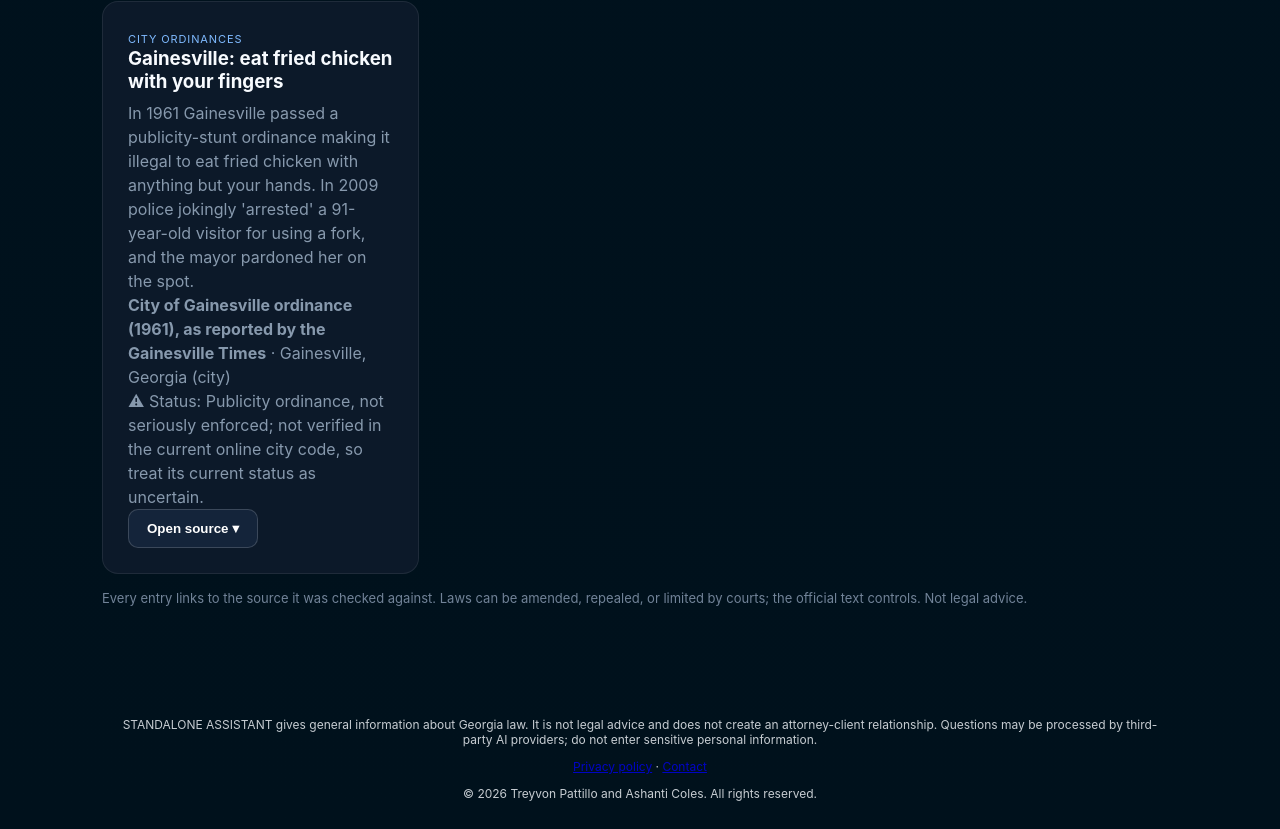
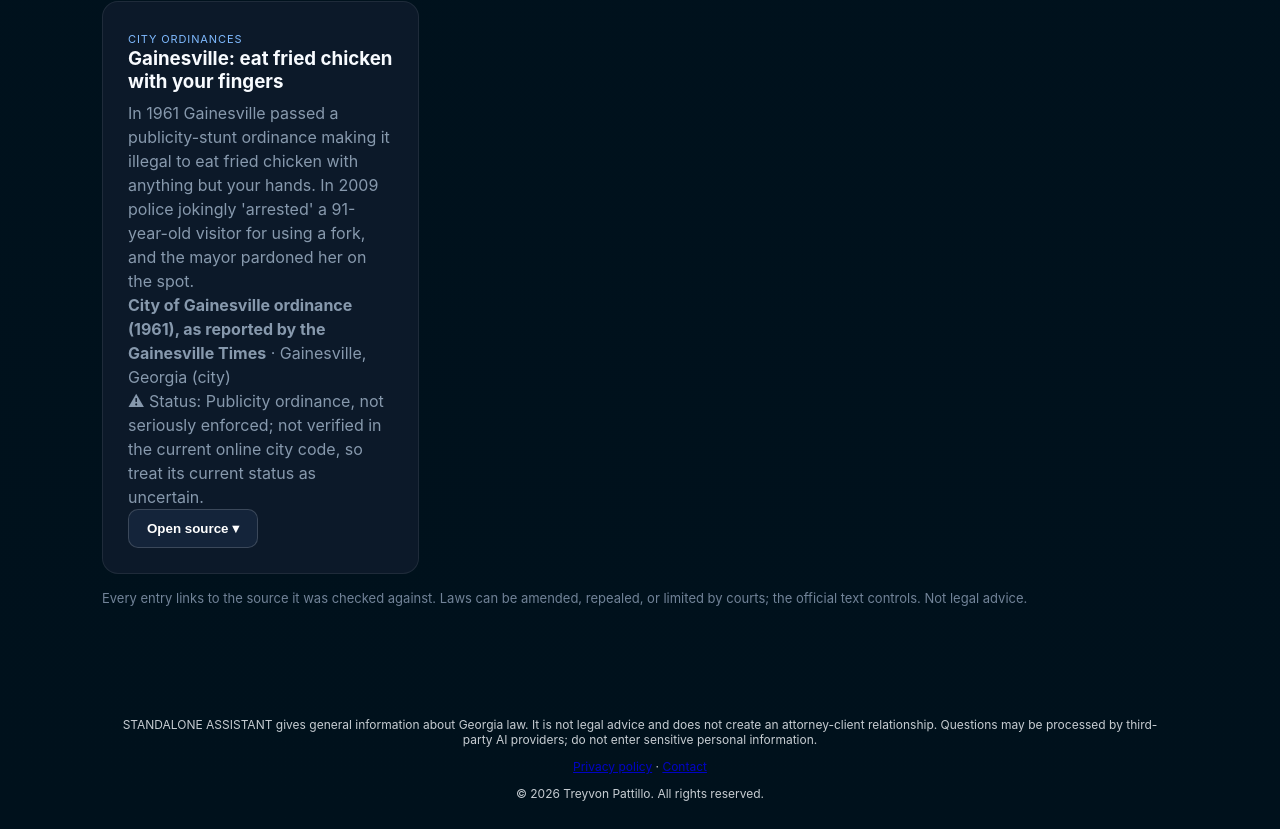
Before and after one commit to davidgoldberg6060-oss/GA-LAW-HELP, a React (Vite) app: page / in a window 1280 px wide. Shown: the part 9313-10142 px from the top of the page. Built offline with nearby package versions, Linux system fonts and the light colour scheme.

Commit message:
Copyright notice: © 2026 Treyvon Pattillo (public-facing) (#247)
Co-authored-by: davidgoldberg6060-oss <davidgoldberg6060-oss@users.noreply.github.com>

```diff
--- a/src/App.tsx
+++ b/src/App.tsx
@@ -623,6 +623,6 @@ export default function App(){
     {(mode==='forgot'||mode==='reset')&&<button type="button" className="authLink" onClick={()=>{if(mode==='reset')window.history.replaceState({},'', '/');setMode('login');setAuthError('');setPassword('')}}>Back to sign in</button>}
     {mode==='register'&&<small className="accountFinePrint">Public legal learning remains available without an account.</small>}
    </form></section></div>}
-  <footer className="appFooter" style={{padding:'16px',fontSize:'12px',opacity:.8,textAlign:'center'}}><p>STANDALONE ASSISTANT gives general information about Georgia law. It is not legal advice and does not create an attorney-client relationship. Questions may be processed by third-party AI providers; do not enter sensitive personal information.</p><p><a href={API+'/privacy'} target="_blank" rel="noreferrer">Privacy policy</a> · <a href="mailto:davidgoldberg6060@gmail.com">Contact</a></p><p>© 2026 Treyvon Pattillo and Ashanti Coles. All rights reserved.</p></footer>
+  <footer className="appFooter" style={{padding:'16px',fontSize:'12px',opacity:.8,textAlign:'center'}}><p>STANDALONE ASSISTANT gives general information about Georgia law. It is not legal advice and does not create an attorney-client relationship. Questions may be processed by third-party AI providers; do not enter sensitive personal information.</p><p><a href={API+'/privacy'} target="_blank" rel="noreferrer">Privacy policy</a> · <a href="mailto:davidgoldberg6060@gmail.com">Contact</a></p><p>© 2026 Treyvon Pattillo. All rights reserved.</p></footer>
  </main>
 }
```
Also changed, not shown: 2 other files (tests, documents, lock files or other folders).
